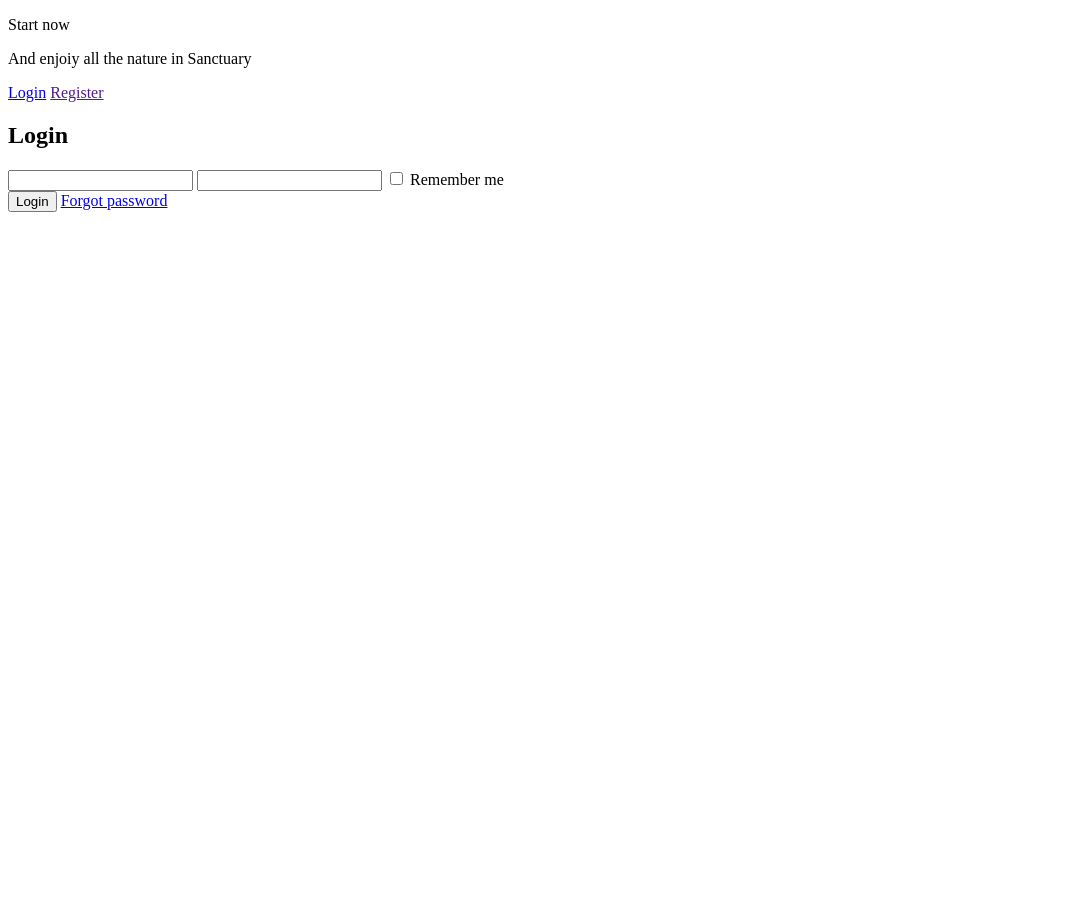
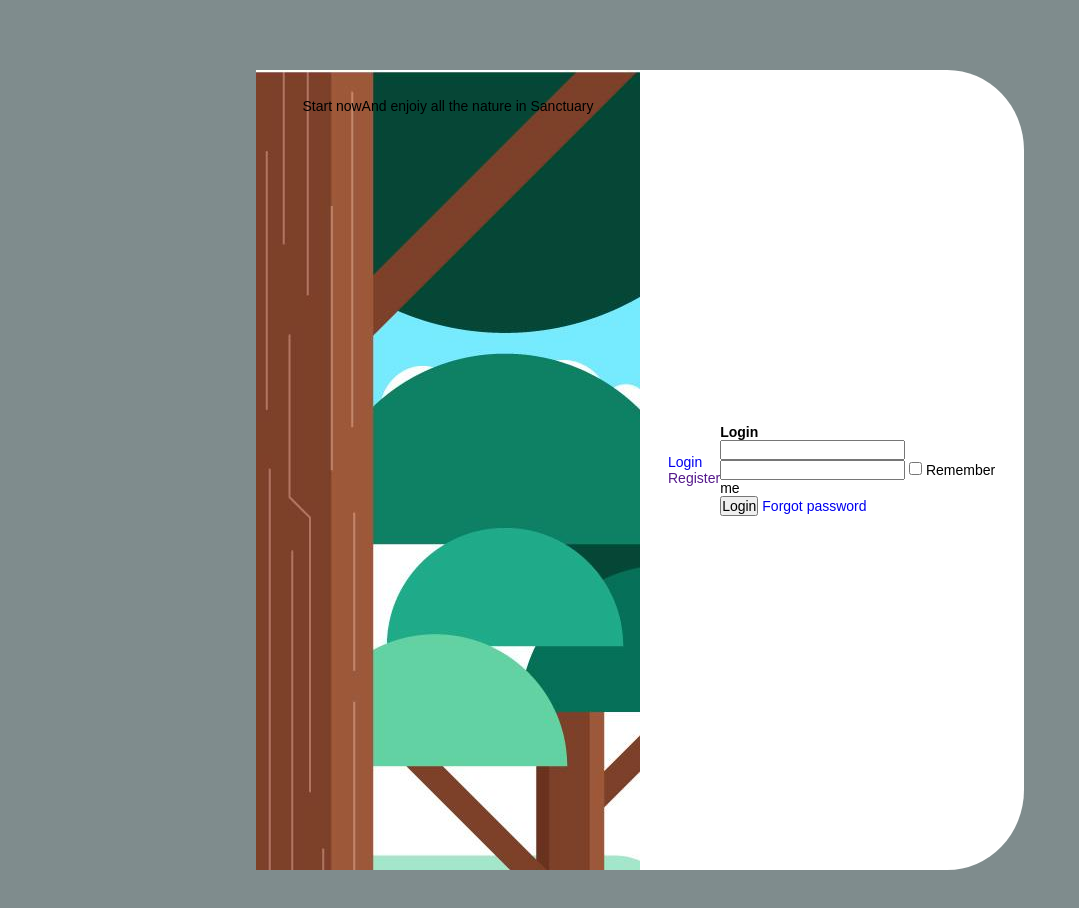
Before and after one commit to megaoy/login_screen_1, a plain HTML site: page index.html in a window 1280 px wide. Shown: the whole page, without its empty margins (0-1079 px from the left). Before the commit the page ends 800 px from the top, so only its background shows below. Drawn offline with Linux system fonts and the light colour scheme.

Commit message:
baase css need improvement

```diff
--- a/index.html
+++ b/index.html
@@ -4,7 +4,8 @@
     <meta charset="UTF-8">
     <meta http-equiv="X-UA-Compatible" content="IE=edge">
     <meta name="viewport" content="width=device-width, initial-scale=1.0">
-    <title>Document</title>
+    <link rel="stylesheet" href="lib/css/main.css">
+    <title>Login</title>
 </head>
 <body>
 
--- a/lib/css/main.css
+++ b/lib/css/main.css
@@ -0,0 +1,50 @@
+/* reset styles */
+
+*{
+    padding: 0;
+    margin: 0;
+    box-sizing: border-box;
+    text-decoration: none;
+    font-family: sans-serif;
+    font-size: 14px;
+}
+
+body{
+    width: 100%;
+    min-height: 100vh;
+    background-color: #7f8c8d;
+    margin: 0;
+    padding: 0;
+    display: flex;
+    justify-content: center;
+}
+
+.wrapper{
+    display: flex;
+    background-color: #fff;
+    justify-content: start;
+    width: 60%;
+    height: 100vh;
+    margin: 5rem;
+    border-radius: 10%;
+
+}
+
+.tagline{
+    display: flex;
+    align-items: flex-start;
+    justify-content: center;
+    width: 50%;
+    padding: 2rem 0;
+    background-image: url("../imgs/4293312.jpg");
+    min-height: 34rem;
+
+}
+.login_form{
+    display: flex;
+    align-items: center;
+    justify-content: center;
+    width: 50%;
+    min-height: 34rem;
+    padding: 2rem;
+}
```
